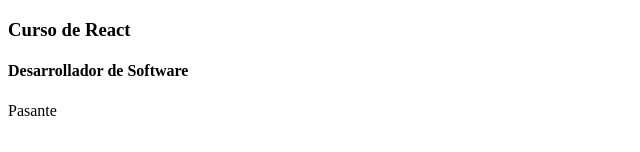
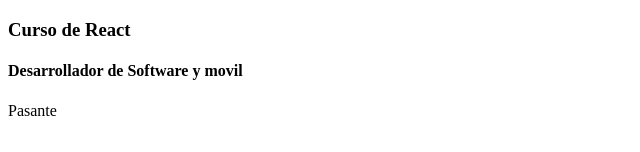
Before and after one commit to RmzGerardo/Elbetunas, a React (Vite) app in the folder counter-app/: page / in a window 1280 px wide. Shown: the part 166-318 px from the top of the page, without its empty margins (0-640 px from the left). Built offline with nearby package versions, Linux system fonts and the light colour scheme.

Commit message:
Subida de archivos de la aplicación de contador

```diff
--- a/counter-app/src/FirstApp.jsx
+++ b/counter-app/src/FirstApp.jsx
@@ -6,7 +6,7 @@
         <h1>Examen</h1>
         <h2>Una funcion para retornar algo y hacerlo mas dinamico</h2>
         <h3>Curso de React</h3>
-        <h4>Desarrollador de Software</h4>
+        <h4>Desarrollador de Software y movil</h4>
         </>
     )
 }
```
